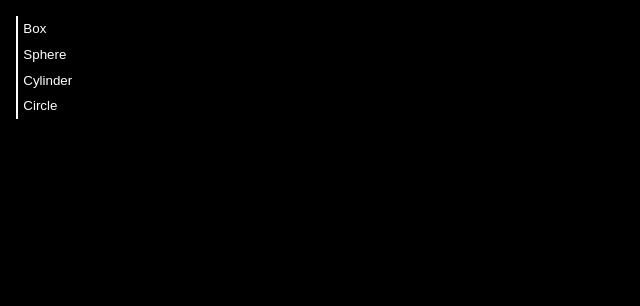
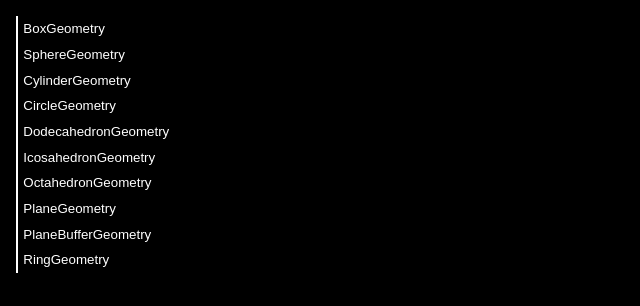
Before and after one commit to gvsboy/threecube, a website with bundled scripts: page src/html/index.dev.html in a window 1280 px wide. Shown: the whole page, without its empty margins (0-640 px from the left). Built offline with nearby package versions, Linux system fonts and the light colour scheme; files whose address does not match are found by name.

Commit message:
Dynamic menu, more geometries

```diff
--- a/src/html/index.dev.html
+++ b/src/html/index.dev.html
@@ -10,26 +10,18 @@
 
   <body>
 
-    <ul id="objects">
+    <ul id="objects"></ul>
 
+    <script id="geometry-template" type="text/x-handlebars-template">
+
+      {{#each this}}
       <li>
-        <button data-factory="box-geometry" class="factory">Box</button>
+        <button data-factory="{{this}}" class="factory">{{this}}</button>
         <div class="panel"></div>
       </li>
+      {{/each}}
 
-      <li>
-        <button data-factory="sphere-geometry" class="factory">Sphere</button>
-        <div class="panel"></div>
-      </li>
-      <li>
-        <button data-factory="cylinder-geometry" class="factory">Cylinder</button>
-        <div class="panel"></div>
-      </li>
-      <li>
-        <button data-factory="circle-geometry" class="factory">Circle</button>
-        <div class="panel"></div>
-      </li>
-    </ul>
+    </script>
 
     <script id="properties-template" type="text/x-handlebars-template">
 
--- a/src/js/app.js
+++ b/src/js/app.js
@@ -119,7 +119,7 @@ Menu.listenTo('input', evt => {
   addAndNameObjectByLabel(evt);
 });
 
-
+Menu.generate();
 
 // Shed some light on the subject. Gotta integrate this with factory.js.
 var light = light = new THREE.PointLight(0xffffff);
--- a/src/js/data.js
+++ b/src/js/data.js
@@ -63,13 +63,15 @@ var getCache = _.partial(get, cache);
 var setCache = _.partial(set, cache);
 var updateCache = _.partial(update, cache);
 
+var setDefault = label => setCache(label, getDefault(label));
+
 /**
  * Retrieves data by label or sets the default data for the label
  * and returns it.
  * @param {String} label The label to retrieve data for.
  * @return {Object} The data payload.
  */
-var getOrGetAndSetDefault = label => getCache(label) || setCache(label, getDefault(label));
+var getOrGetAndSetDefault = label => getCache(label) || setDefault(label);
 
 /**
  * Retrieves the ordered argument values for an object by label.
@@ -81,5 +83,6 @@ var getArgumentList = _.flowRight(map(getValueParameter), getOrGetAndSetDefault)
 export default {
   get: getOrGetAndSetDefault,
   getArgs: getArgumentList,
-  update: updateCache
+  update: updateCache,
+  reset: setDefault
 }
--- a/src/js/data/geometry.js
+++ b/src/js/data/geometry.js
@@ -142,6 +142,127 @@ export default {
       value: Math.PI * 2,
       max: 360
     }
+  ],
+
+  DodecahedronGeometry: [
+    {
+      name: 'radius',
+      max: 4
+    },
+    {
+      name: 'detail',
+      value: 0,
+      step: 1,
+      min: 0,
+      max: 4
+    }
+  ],
+
+  IcosahedronGeometry: [
+    {
+      name: 'radius',
+      max: 4
+    },
+    {
+      name: 'detail',
+      value: 0,
+      step: 1,
+      min: 0,
+      max: 4
+    }
+  ],
+
+  OctahedronGeometry: [
+    {
+      name: 'radius',
+      max: 4
+    },
+    {
+      name: 'detail',
+      value: 0,
+      step: 1,
+      min: 0,
+      max: 4
+    }
+  ],
+
+  PlaneGeometry: [
+    {
+      name: 'width'
+    },
+    {
+      name: 'height'
+    },
+    {
+      name: 'widthSegments',
+      step: 1,
+      min: 1
+    },
+    {
+      name: 'heightSegments',
+      step: 1,
+      min: 1
+    }
+  ],
+
+  PlaneBufferGeometry: [
+    {
+      name: 'width'
+    },
+    {
+      name: 'height'
+    },
+    {
+      name: 'widthSegments',
+      step: 1,
+      min: 1
+    },
+    {
+      name: 'heightSegments',
+      step: 1,
+      min: 1
+    }
+  ],
+
+  RingGeometry: [
+    {
+      name: 'innerRadius',
+      value: 1,
+      min: 0
+    },
+    {
+      name: 'outerRadius',
+      value: 50,
+      max: 50
+    },
+    {
+      name: 'thetaSegments',
+      value: 8,
+      step: 1,
+      min: 0,
+      max: 32
+    },
+    {
+      name: 'phiSegments',
+      value: 8,
+      step: 1,
+      min: 1
+    },
+    {
+      name: 'thetaStart',
+      value: 0,
+      step: 1,
+      min: 0
+    },
+    {
+      name: 'thetaLength',
+      value: Math.PI * 2,
+      max: Math.PI * 2
+    }
   ]
 
+  // ExtrudeGeometry
+  // LatheGeometry
+  // ParametricGeometry
+
 };
--- a/src/js/menu.js
+++ b/src/js/menu.js
@@ -2,10 +2,12 @@ import _ from 'lodash';
 import Handlebars from 'handlebars';
 import Util from './util';
 import Data from './data';
+import GeometryData from './data/geometry';
 
 var SELECTED_CLASS = 'selected',
     objectsMenu = document.getElementById('objects'),
-    generateTemplate = Handlebars.compile(document.getElementById('properties-template').innerHTML);
+    generatePropertiesTemplate = Handlebars.compile(document.getElementById('properties-template').innerHTML),
+    generateGeometryTemplate = Handlebars.compile(document.getElementById('geometry-template').innerHTML);
 
 /**
  * A wrapper for getElementsByClassName that only returns a single element.
@@ -39,11 +41,17 @@ var swapSelected = setUniqueClass(getFirstElementByClassName, SELECTED_CLASS);
 var handleClick = evt => {
 
   var target = evt.target,
-      parent = target.parentNode,
-      panel = parent.querySelector('.panel');
+      parent = target.closest('li'),
+      panel = parent.querySelector('.panel'),
+      label = Util.getLabel(evt);
 
-  // Right now, bail if it's not a factory button.
-  if (!target.classList.contains('factory')) {
+  // Reset the object if the reset button was pressed.
+  if (target.classList.contains('reset')) {
+    Data.reset(label);
+  }
+
+  // Otherwise, bail if it's not a factory button.
+  else if (!target.classList.contains('factory')) {
     return false;
   }
 
@@ -56,10 +64,10 @@ var handleClick = evt => {
   }
 
   // Align the properties box with the selected button.
-  panel.innerHTML = generateTemplate(Data.get(Util.getLabel(evt)));
+  panel.innerHTML = generatePropertiesTemplate(Data.get(label));
 
   // Pass the event object along.
-  return evt;
+  return label;
 };
 
 var handleInput = evt => {
@@ -83,6 +91,12 @@ var handlers = {
   input: handleInput
 };
 
+var generateMenu = () => {
+  var data = _.keys(GeometryData);
+  document.getElementById('objects').innerHTML = generateGeometryTemplate(data);
+};
+
 export default {
+  generate: generateMenu,
   listenTo: listenTo(handlers, objectsMenu)
 };
--- a/src/js/util.js
+++ b/src/js/util.js
@@ -1,6 +1,4 @@
 import _ from 'lodash';
-
-var capitalCamelCase = _.flowRight(_.capitalize, _.camelCase);
 
 function getFactoryValue(el) {
   return el.dataset.factory;
@@ -17,7 +15,7 @@ function getLabelFromEventTarget(evt) {
 // A little method for extracting factory labels (classes) from events.
 // If the input is not an object, return it.
 var getLabel = evt => {
-  return capitalCamelCase(getLabelFromEventTarget(evt)) || evt;
+  return getLabelFromEventTarget(evt) || evt;
 };
 
 export default {
--- a/src/scss/main.scss
+++ b/src/scss/main.scss
@@ -1,5 +1,6 @@
 $text-color: #fff;
 $panel-gutter: 0.4em;
+$menu-width: 10em;
 
 body {
   margin: 0;
@@ -18,13 +19,17 @@ ul {
   list-style-type: none;
 }
 
+label, output {
+  font-size: 0.8rem;
+}
+
 #objects {
   position: absolute;
   top: 1em;
   left: 1em;
   margin: 0;
   padding: 0;
-  width: 8em;
+  width: $menu-width;
   z-index: 10;
 
   li {
@@ -69,7 +74,7 @@ ul {
 #properties {
   position: absolute;
   width: 18em;
-  padding-left: 8em;
+  padding-left: $menu-width;
   border-top: 0.2em solid $text-color;
   color: $text-color;
 }
```
Also changed, not shown: dist/dev/index.html, dist/dev/main.css, dist/dev/main.js.
